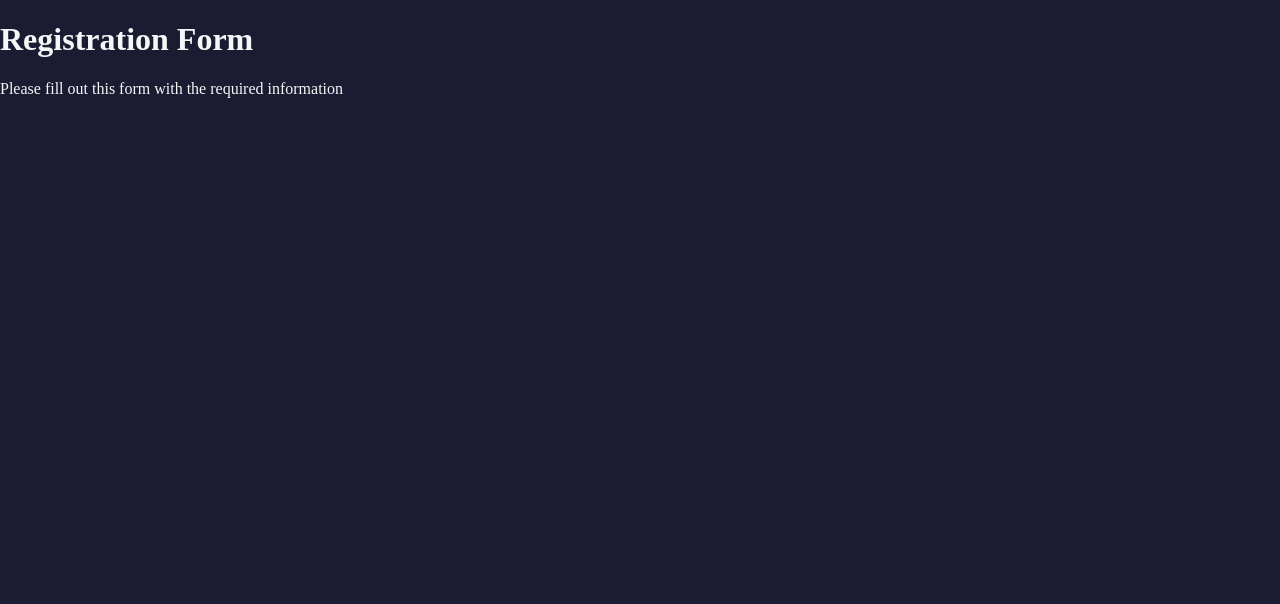
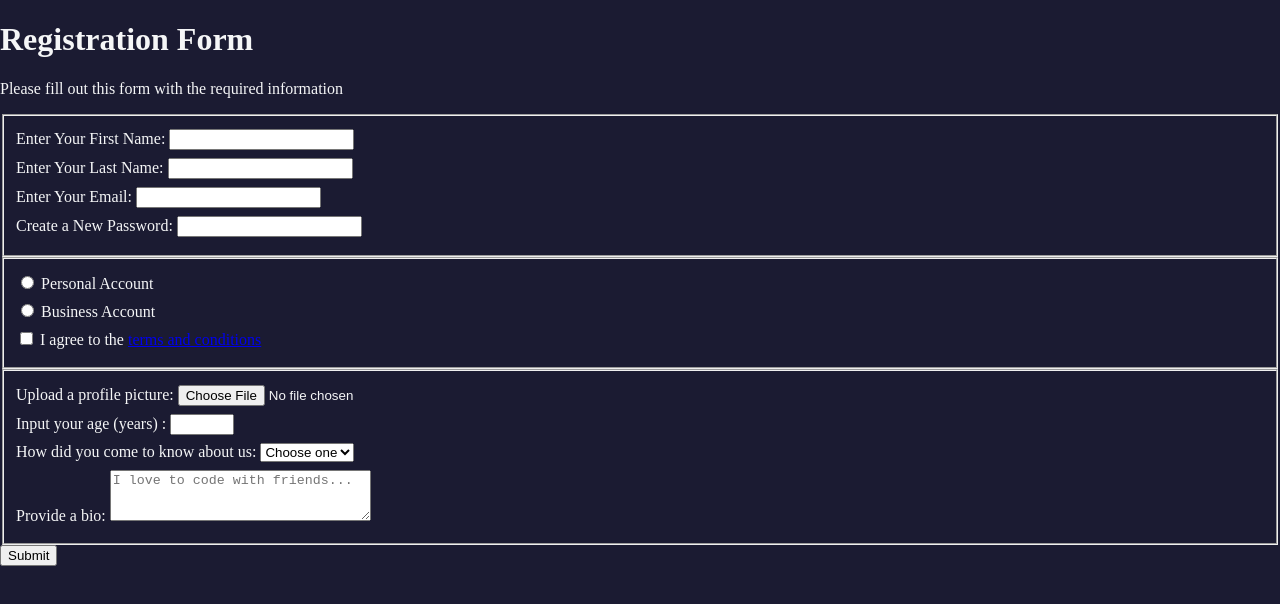
Before and after one commit to ShivamTripathi028/Registration-Form, a plain HTML site: page index.html in a window 1280 px wide. Drawn offline with Linux system fonts and the light colour scheme.

Commit message:
Completed index.html

```diff
--- a/index.html
+++ b/index.html
@@ -8,5 +8,39 @@
     <body>
         <h1>Registration Form</h1>
         <p>Please fill out this form with the required information</p>
+        <form action="https://register-demo.freecodecamp.org" method="post">
+
+            <fieldset>
+                <label for="first-name">Enter Your First Name: <input type="text" id="first-name" name="first-name" required></label>
+                <label for="last-name">Enter Your Last Name: <input type="text" id="last-name" name="last-name" required></label>
+                <label for="email">Enter Your Email: <input type="email" name="email" id="email" required></label>
+                <label for="new-pass">Create a New Password: <input type="password" name="password" id="new-pass" required></label>
+            </fieldset>
+
+            <fieldset>
+                <label for="personal-account"><input type="radio" name="account-type" id="personal-account"> Personal Account</label>
+                <label for="business-account"><input type="radio" name="account-type" id="business-account"> Business Account</label>
+                <label for="term-condition"><input type="checkbox" name="term-condition" id="term-condition"> I agree to the <a href="https://www.freecodecamp.org/news/terms-of-service/">terms and conditions</a></label>
+            </fieldset>
+
+            <fieldset>
+                <label for="profile-pic">Upload a profile picture: <input type="file" name="profile-pic" id="profile-pic"></label>
+                <label for="age">Input your age (years) : <input type="number" name="age" id="age" min="13" max="120"></label>
+                <label for="referrer">How did you come to know about us:
+                    <select name="referrer" id="referrer">
+                        <option value="">Choose one</option>
+                        <option value="1">Instagram</option>
+                        <option value="2">Facebook</option>
+                        <option value="3">LinkedIn</option>
+                        <option value="4">Others</option>
+                    </select>
+                </label>
+                <label for="bio">Provide a bio:
+                    <textarea name="bio" id="bio" cols="30" rows="3" placeholder="I love to code with friends..."></textarea>
+                </label>
+            </fieldset>
+            <input type="submit" value="Submit">
+
+        </form>
     </body>
 </html>
--- a/styles.css
+++ b/styles.css
@@ -5,3 +5,8 @@ body {
     background-color: #1b1b32;
     color: #f5f6f7;
 }
+
+label {
+    display: block;
+    margin: 0.5rem 0;
+}
```
